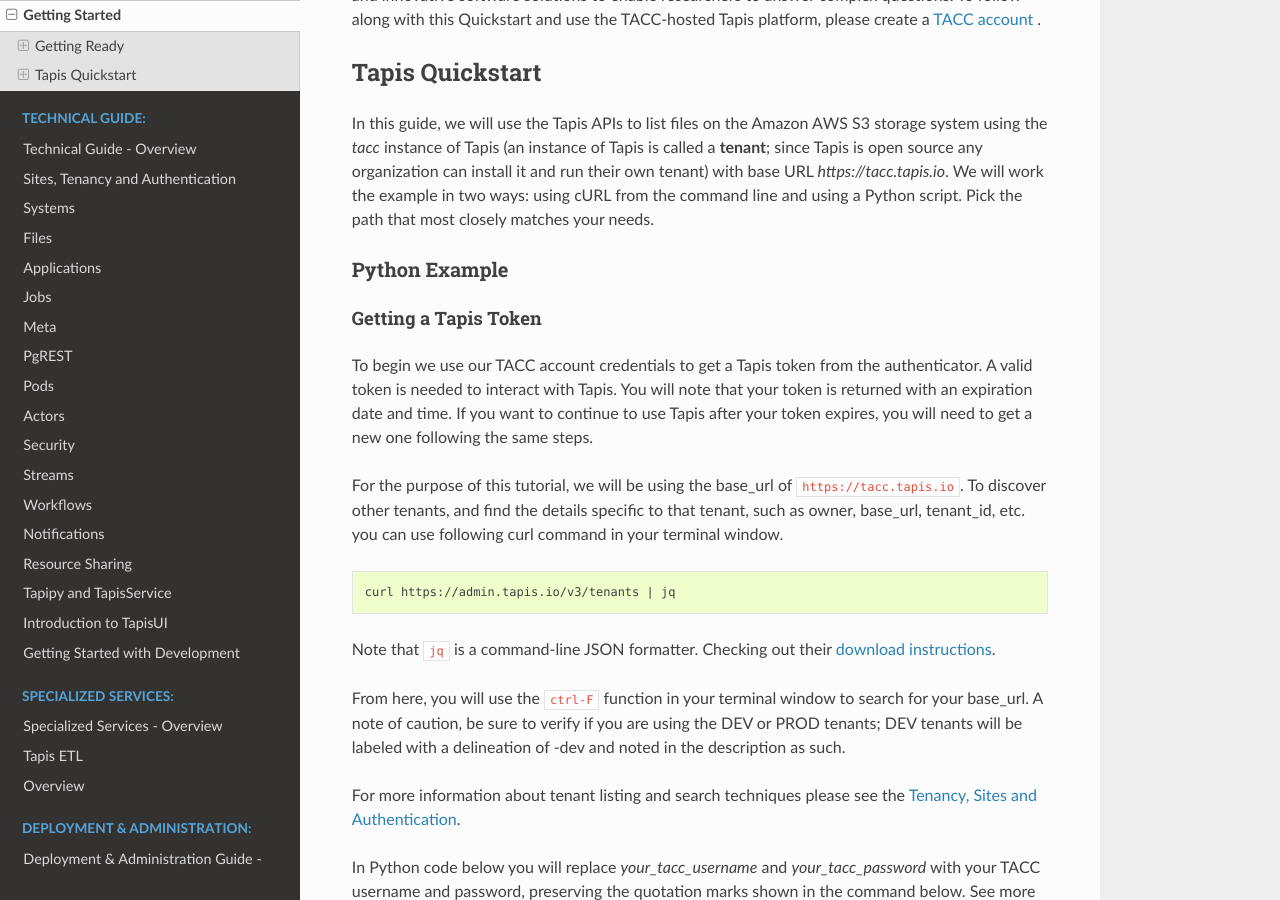
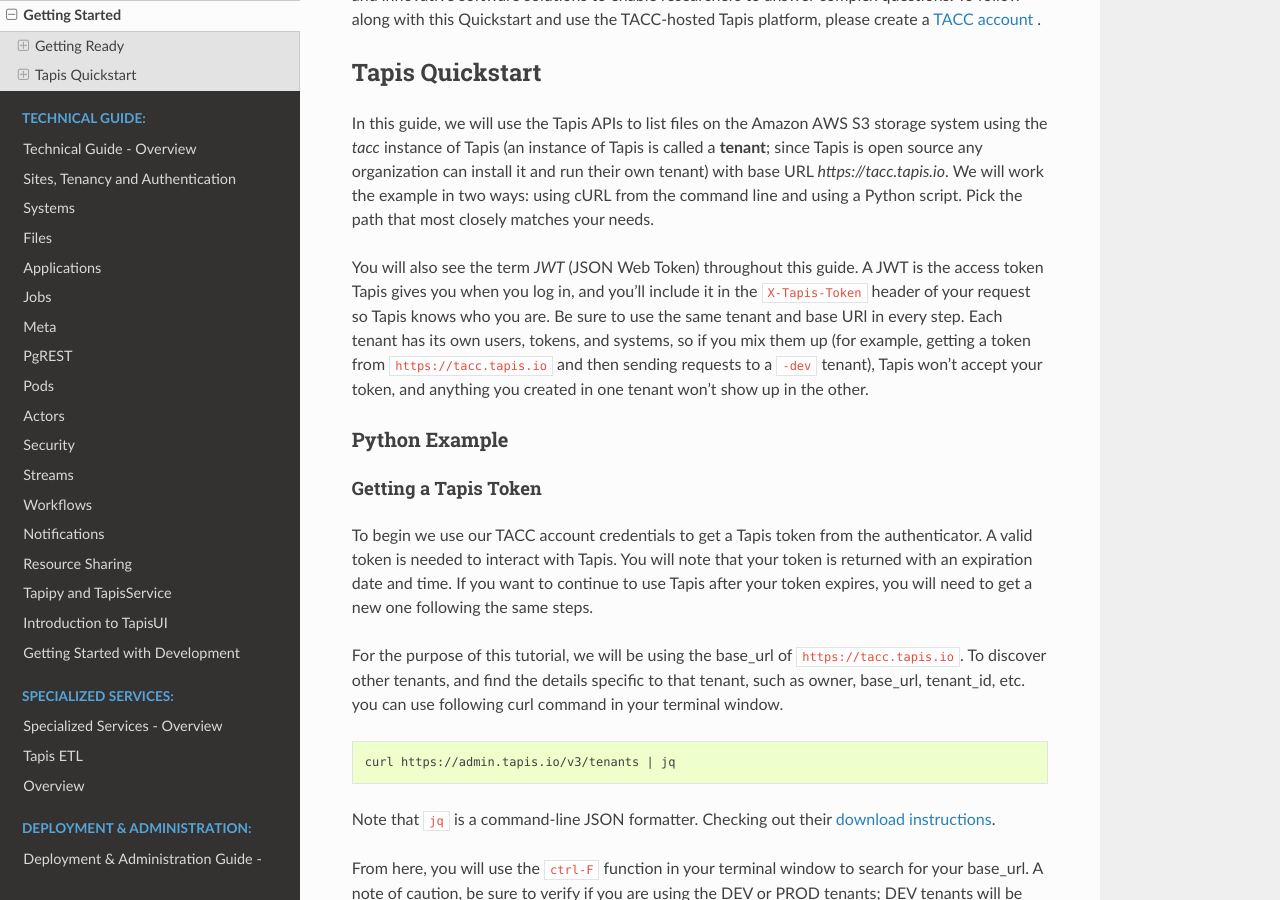
Before and after one commit to tapis-project/documentation, a Sphinx documentation site: the page built from source/getting-started/index.rst, in a window 1280 px wide and 900 px high, scrolled down 1607 px. Built offline with Sphinx 7.4.7 and the Read the Docs theme 3.1.0, drawn with Linux system fonts in a browser that asks for light colours; some of the changed text lies outside the part shown.

Commit message:
Revise JWT description and fix boolean value
Updated the JWT explanation and corrected boolean value

```diff
--- a/source/getting-started/index.rst
+++ b/source/getting-started/index.rst
@@ -47,6 +47,8 @@
 
 In this guide, we will use the Tapis APIs to list files on the Amazon AWS S3 storage system using the
 *tacc* instance of Tapis (an instance of Tapis is called a **tenant**; since Tapis is open source any organization can install it and run their own tenant) with base URL *https://tacc.tapis.io*. We will work the example in two ways: using cURL from the command line and using a Python script. Pick the path that most closely matches your needs.
+
+You will also see the term *JWT* (JSON Web Token) throughout this guide. A JWT is the access token Tapis gives you when you log in, and you'll include it in the ``X-Tapis-Token`` header of your request so Tapis knows who you are. Be sure to use the same tenant and base URl in every step. Each tenant has its own users, tokens, and systems, so if you mix them up (for example, getting a token from ``https://tacc.tapis.io`` and then sending requests to a ``-dev`` tenant), Tapis won't accept your token, and anything you created in one tenant won't show up in the other.
 
 Python Example
 ---------------------
@@ -226,7 +228,7 @@
     "systemType":"S3",
     "defaultAuthnMethod":"ACCESS_KEY",
     "bucketName":"tapisbucket",
-    "canExec": False
+    "canExec": false
   }
 
 Then you'll execute the following cURL command, being sure to specify the name of the file you created if you chose a different name:
```
